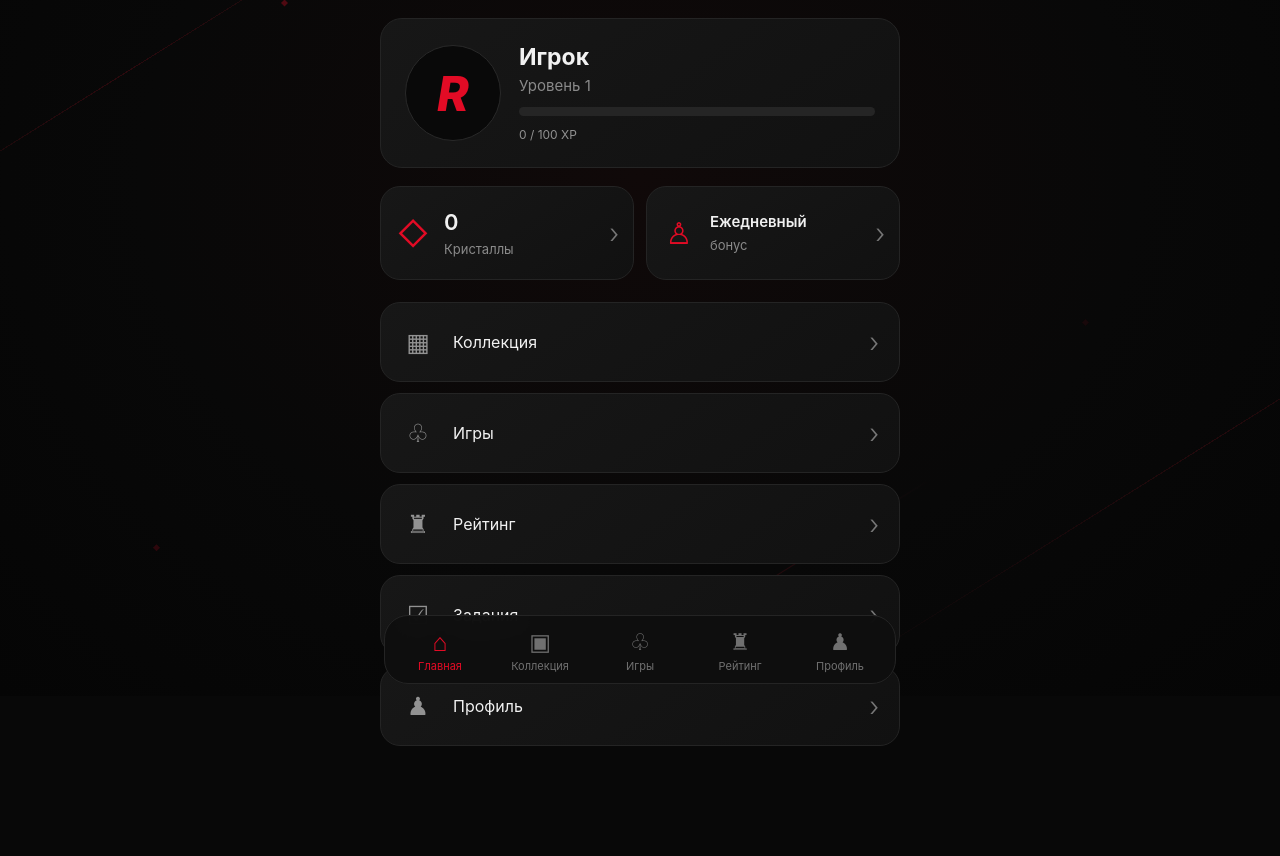
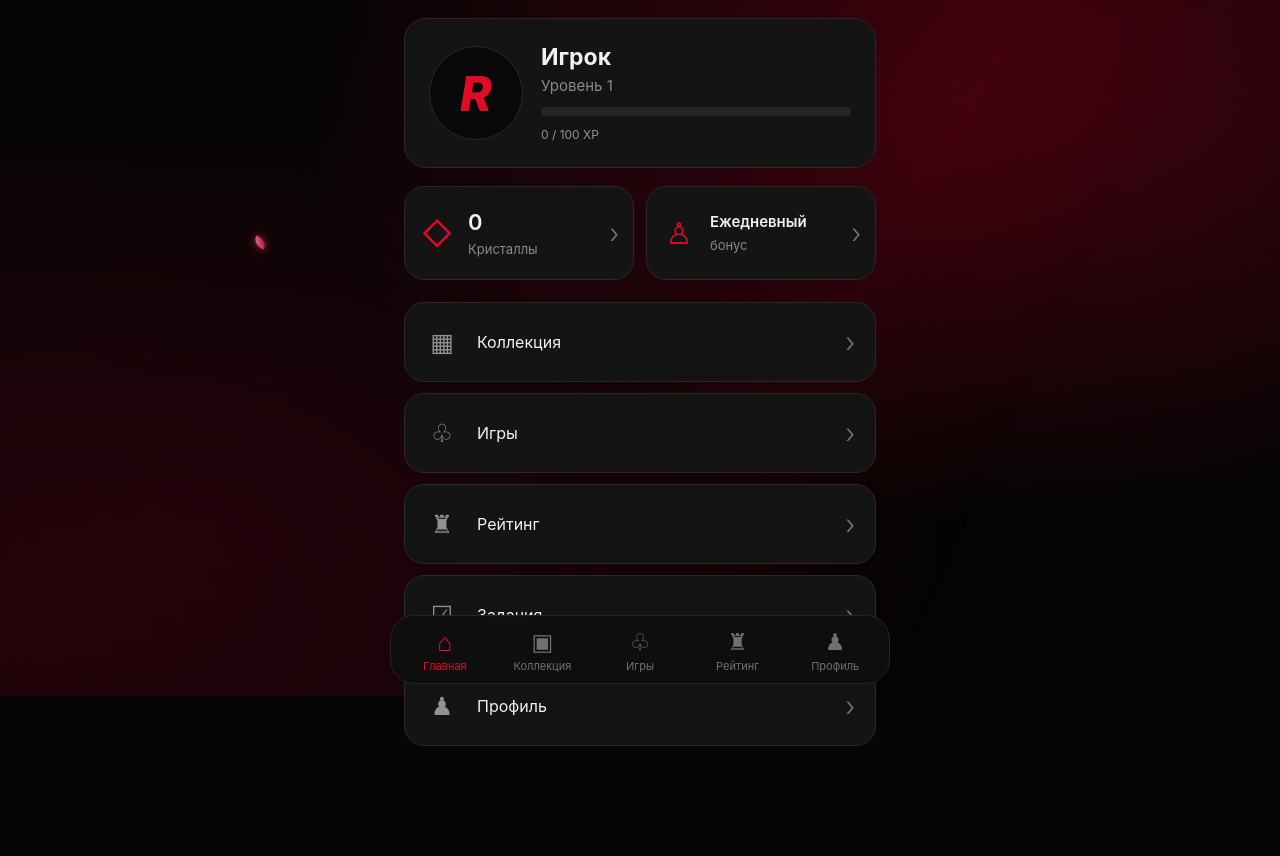
Before and after one commit to mdzordan939-spec/REQUIEM-BOT, a plain HTML site: page index.html in a window 1280 px wide. Shown: the part 104-960 px from the top of the page. Drawn offline with Linux system fonts and the light colour scheme; no server answers.

Commit message:
Update style.css

````diff
--- a/style.css
+++ b/style.css
@@ -1,15 +1,20 @@
-```css
+
+/* =====================================
+   REQUIEM — MAIN DESIGN
+   ===================================== */
+
 * {
     box-sizing: border-box;
 }
 
 :root {
-    --bg: #080808;
-    --card: #141414;
-    --border: #242424;
+    --bg: #050505;
+    --card: #111111;
+    --border: #292929;
     --red: #e20b25;
+    --red-light: #ff3158;
     --text: #f1f1f1;
-    --muted: #8a8a8a;
+    --muted: #898989;
 }
 
 html,
@@ -18,7 +23,8 @@ body {
     min-height: 100%;
     background: var(--bg);
     color: var(--text);
-    font-family: Inter, system-ui, -apple-system, BlinkMacSystemFont, "Segoe UI", sans-serif;
+    font-family: Inter, system-ui, -apple-system,
+        BlinkMacSystemFont, "Segoe UI", sans-serif;
 }
 
 body {
@@ -34,7 +40,9 @@ button {
     pointer-events: auto;
 }
 
-/* ФОН */
+/* =====================================
+   ANIMATED BACKGROUND
+   ===================================== */
 
 .ambient {
     position: fixed;
@@ -42,115 +50,246 @@ button {
     overflow: hidden;
     pointer-events: none;
     z-index: 0;
-    background: radial-gradient(
-        ellipse at 50% 35%,
-        #100909 0%,
-        #080808 55%,
-        #050505 100%
+
+    background:
+        radial-gradient(
+            ellipse at 75% 30%,
+            rgba(125, 0, 30, .25),
+            transparent 48%
+        ),
+        radial-gradient(
+            ellipse at 15% 80%,
+            rgba(100, 0, 25, .18),
+            transparent 45%
+        ),
+        #050505;
+}
+
+/* Красное атмосферное свечение */
+
+.ambient::before {
+    content: "";
+    position: absolute;
+    inset: -25%;
+
+    background:
+        radial-gradient(
+            ellipse at 70% 30%,
+            rgba(210, 0, 45, .22),
+            transparent 38%
+        ),
+        radial-gradient(
+            ellipse at 20% 75%,
+            rgba(140, 0, 35, .2),
+            transparent 42%
+        );
+
+    animation: crimsonPulse 7s ease-in-out infinite alternate;
+}
+
+.ambient::after {
+    content: "";
+    position: absolute;
+    inset: 0;
+
+    background: linear-gradient(
+        115deg,
+        transparent 35%,
+        rgba(255, 0, 45, .045) 50%,
+        transparent 65%
     );
+
+    animation: lightSweep 9s ease-in-out infinite;
 }
+
+@keyframes crimsonPulse {
+    from {
+        transform: scale(.9);
+        opacity: .4;
+    }
+
+    to {
+        transform: scale(1.15);
+        opacity: 1;
+    }
+}
+
+@keyframes lightSweep {
+    0%, 100% {
+        transform: translateX(-18%);
+        opacity: .2;
+    }
+
+    50% {
+        transform: translateX(18%);
+        opacity: .85;
+    }
+}
+
+/* =====================================
+   KATANA SLASHES
+   ===================================== */
 
 .slash {
     position: absolute;
     display: block;
-    height: 1px;
+    height: 2px;
+    border-radius: 50%;
+
     background: linear-gradient(
         90deg,
         transparent,
-        rgba(226, 11, 37, .45),
+        rgba(255, 20, 55, .2),
+        #ff2348,
+        #ffd0dc,
+        #ff2348,
         transparent
     );
+
+    box-shadow:
+        0 0 8px #ff123b,
+        0 0 22px rgba(255, 0, 45, .8),
+        0 0 50px rgba(255, 0, 45, .4);
+
+    opacity: 0;
     transform: rotate(-32deg);
-    animation: drift 15s linear infinite;
+
+    animation: katanaSlash 6s ease-in-out infinite;
 }
 
 .slash-a {
-    width: 55vw;
-    top: 22%;
-    left: -15%;
+    width: 110vw;
+    top: 24%;
+    left: -120%;
 }
 
 .slash-b {
-    width: 70vw;
-    top: 68%;
-    right: -25%;
+    width: 85vw;
+    top: 53%;
+    left: -110%;
+    animation-delay: 2s;
+}
+
+.slash-c {
+    width: 95vw;
+    top: 78%;
+    left: -110%;
+    animation-delay: 4s;
+}
+
+@keyframes katanaSlash {
+    0%, 12% {
+        transform: translateX(-10vw) rotate(-32deg);
+        opacity: 0;
+    }
+
+    18% {
+        opacity: 1;
+    }
+
+    38% {
+        transform: translateX(230vw) rotate(-32deg);
+        opacity: .8;
+    }
+
+    42%, 100% {
+        opacity: 0;
+    }
+}
+
+/* =====================================
+   SAKURA PETALS
+   ===================================== */
+
+.square {
+    position: absolute;
+    width: 9px;
+    height: 13px;
+
+    border-radius: 85% 0 85% 0;
+
+    background: linear-gradient(
+        135deg,
+        #ffd0dc,
+        #ff5279 45%,
+        #a60029
+    );
+
+    box-shadow:
+        0 0 7px rgba(255, 65, 110, .7),
+        0 0 17px rgba(255, 0, 55, .25);
+
+    animation: sakuraFall 10s linear infinite;
+}
+
+.square-a {
+    top: -10%;
+    left: 18%;
+}
+
+.square-b {
+    top: -20%;
+    left: 53%;
+    animation-delay: -3.5s;
+}
+
+.square-c {
+    top: -15%;
+    left: 85%;
     animation-delay: -7s;
 }
 
-.slash-c {
-    width: 40vw;
-    top: 90%;
-    left: 35%;
-    animation-delay: -3s;
-}
+@keyframes sakuraFall {
+    0% {
+        transform: translate3d(0, -10vh, 0) rotate(0deg);
+        opacity: 0;
+    }
 
-.square {
-    position: absolute;
-    width: 5px;
-    height: 5px;
-    background: rgba(226, 11, 37, .5);
-    transform: rotate(45deg);
-    animation: float 9s ease-in-out infinite;
-}
+    12% {
+        opacity: .9;
+    }
 
-.square-a {
-    top: 16%;
-    left: 22%;
-}
+    35% {
+        transform: translate3d(13vw, 35vh, 0) rotate(180deg);
+    }
 
-.square-b {
-    top: 53%;
-    right: 15%;
-    animation-delay: -4s;
-}
+    65% {
+        transform: translate3d(-9vw, 70vh, 0) rotate(420deg);
+        opacity: .8;
+    }
 
-.square-c {
-    bottom: 17%;
-    left: 12%;
-    animation-delay: -6s;
-}
-
-@keyframes drift {
-    0% {
-        transform: translateX(-8vw) rotate(-32deg);
-        opacity: .15;
-    }
-    50% {
-        opacity: .45;
-    }
     100% {
-        transform: translateX(8vw) rotate(-32deg);
-        opacity: .15;
+        transform: translate3d(15vw, 115vh, 0) rotate(720deg);
+        opacity: 0;
     }
 }
 
-@keyframes float {
-    0%, 100% {
-        transform: translateY(0) rotate(45deg);
-        opacity: .15;
-    }
-    50% {
-        transform: translateY(-24px) rotate(45deg);
-        opacity: .65;
-    }
-}
-
-/* ОСНОВНОЙ ЭКРАН */
+/* =====================================
+   MAIN SCREEN
+   ===================================== */
 
 .app {
     position: relative;
     z-index: 1;
+
     max-width: 520px;
     margin: 0 auto;
-    padding: calc(env(safe-area-inset-top) + 22px) 18px calc(env(safe-area-inset-bottom) + 110px);
+
+    padding:
+        calc(env(safe-area-inset-top) + 22px)
+        18px
+        calc(env(safe-area-inset-bottom) + 110px);
 }
 
-/* ШАПКА */
+/* =====================================
+   HEADER
+   ===================================== */
 
 .header {
     display: flex;
     align-items: center;
     justify-content: space-between;
+
     margin: 20px 4px 34px;
 }
 
@@ -163,10 +302,13 @@ button {
 .brand-mark {
     width: 44px;
     height: 44px;
+
     border: 1px solid #252525;
     border-radius: 50%;
+
     display: grid;
     place-items: center;
+
     color: var(--red);
     font-size: 28px;
     font-weight: 900;
@@ -187,25 +329,35 @@ button {
 .icon-btn {
     width: 46px;
     height: 46px;
+
     border-radius: 16px;
     border: 1px solid var(--border);
+
     background: #151515;
     color: #aaa;
+
     font-size: 20px;
 }
 
-/* КАРТОЧКИ */
+/* =====================================
+   PANELS
+   ===================================== */
 
 .panel {
-    background: linear-gradient(145deg, #171717, #111);
-    border: 1px solid #242424;
+    background: #141414;
+    border: 1px solid #292929;
     border-radius: 22px;
 }
+
+/* =====================================
+   PROFILE
+   ===================================== */
 
 .profile {
     display: flex;
     align-items: center;
     gap: 18px;
+
     padding: 20px;
     margin-bottom: 18px;
 }
@@ -214,11 +366,15 @@ button {
     width: 94px;
     height: 94px;
     flex: 0 0 94px;
+
     border-radius: 50%;
     border: 1px solid #292929;
+
     background: #090909;
+
     display: grid;
     place-items: center;
+
     color: var(--red);
     font-size: 48px;
     font-weight: 800;
@@ -254,6 +410,7 @@ button {
     display: block;
     width: 0;
     height: 100%;
+
     background: var(--red);
     border-radius: 9px;
 }
@@ -263,7 +420,9 @@ button {
     font-size: 12px;
 }
 
-/* СТАТИСТИКА */
+/* =====================================
+   STATISTICS
+   ===================================== */
 
 .stats {
     display: grid;
@@ -276,8 +435,10 @@ button {
     display: flex;
     align-items: center;
     gap: 13px;
+
     padding: 18px 14px;
     min-height: 94px;
+
     text-align: left;
     border-radius: 20px;
 }
@@ -285,6 +446,7 @@ button {
 .red-icon {
     font-size: 30px;
     color: var(--red);
+
     width: 36px;
     text-align: center;
 }
@@ -312,7 +474,9 @@ button {
     font-weight: 300;
 }
 
-/* МЕНЮ */
+/* =====================================
+   MENU
+   ===================================== */
 
 .menu {
     display: grid;
@@ -321,10 +485,13 @@ button {
 
 .menu-item {
     height: 74px;
+
     display: flex;
     align-items: center;
     gap: 18px;
+
     padding: 0 20px;
+
     text-align: left;
     border-radius: 20px;
     width: 100%;
@@ -341,13 +508,17 @@ button {
     font-size: 16px;
 }
 
-/* РЕЙТИНГ */
+/* =====================================
+   RATING
+   ===================================== */
 
 .rating-section {
     position: relative;
     z-index: 2;
+
     margin-top: 24px;
     padding: 20px;
+
     background: #111;
     border: 1px solid var(--border);
     border-radius: 22px;
@@ -362,6 +533,7 @@ button {
     display: flex;
     align-items: center;
     gap: 13px;
+
     padding: 13px 0;
     border-bottom: 1px solid #292929;
 }
@@ -376,6 +548,7 @@ button {
 .rating-avatar {
     width: 42px;
     height: 42px;
+
     border-radius: 50%;
     object-fit: cover;
     background: #222;
@@ -397,35 +570,49 @@ button {
     font-size: 12px;
 }
 
-/* НИЖНЯЯ НАВИГАЦИЯ */
+/* =====================================
+   BOTTOM NAVIGATION
+   ===================================== */
 
 .bottom-nav {
     position: fixed;
     z-index: 100;
+
     bottom: calc(env(safe-area-inset-bottom) + 12px);
     left: 50%;
     transform: translateX(-50%);
+
     width: min(calc(100% - 20px), 500px);
+
     display: flex;
     justify-content: space-around;
+
     padding: 10px 5px 8px;
-    background: rgba(15, 15, 15, .96);
+
+    background: rgba(15, 15, 15, .97);
     backdrop-filter: blur(12px);
+
+    border: 1px solid #252525;
     border-radius: 24px;
+
     pointer-events: auto;
 }
 
 .nav-item {
     position: relative;
     z-index: 101;
+
     border: 0;
     background: transparent;
+
     display: flex;
     flex-direction: column;
     align-items: center;
     gap: 4px;
+
     min-width: 0;
     flex: 1;
+
     color: #707070;
     padding: 3px 0 2px;
 }
@@ -448,22 +635,30 @@ button {
     font-size: 25px;
 }
 
-/* УВЕДОМЛЕНИЯ */
+/* =====================================
+   TOAST NOTIFICATIONS
+   ===================================== */
 
 .toast {
     position: fixed;
     z-index: 110;
+
     bottom: 110px;
     left: 50%;
+
     transform: translate(-50%, 12px);
     opacity: 0;
     pointer-events: none;
+
     background: #202020;
     border: 1px solid #343434;
     border-radius: 12px;
+
     padding: 10px 15px;
+
     color: #eee;
     font-size: 13px;
+
     transition: .2s;
 }
 
@@ -472,7 +667,9 @@ button {
     transform: translate(-50%, 0);
 }
 
-/* АДАПТАЦИЯ */
+/* =====================================
+   RESPONSIVE
+   ===================================== */
 
 @media (min-width: 480px) {
     .app {
@@ -492,4 +689,40 @@ button {
         height: 80px;
     }
 }
-```
+
+@media (max-width: 360px) {
+    .app {
+        padding-left: 13px;
+        padding-right: 13px;
+    }
+
+    .avatar {
+        width: 76px;
+        height: 76px;
+        flex-basis: 76px;
+    }
+
+    .profile-info h1 {
+        font-size: 20px;
+    }
+
+    .stat {
+        padding: 14px 10px;
+    }
+
+    .stat strong {
+        font-size: 19px;
+    }
+}
+
+/* =====================================
+   REDUCED MOTION
+   ===================================== */
+
+@media (prefers-reduced-motion: reduce) {
+    .ambient *,
+    .ambient::before,
+    .ambient::after {
+        animation: none !important;
+    }
+}
````
